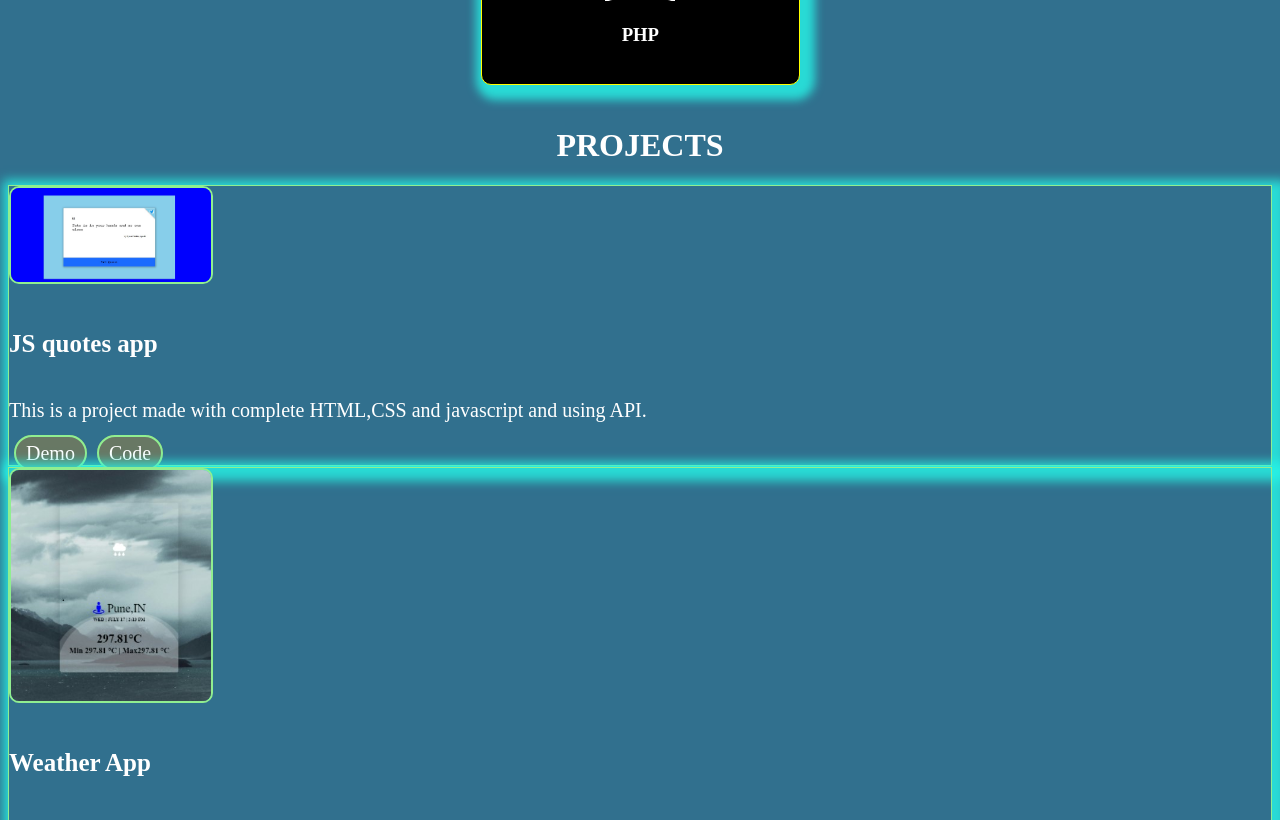
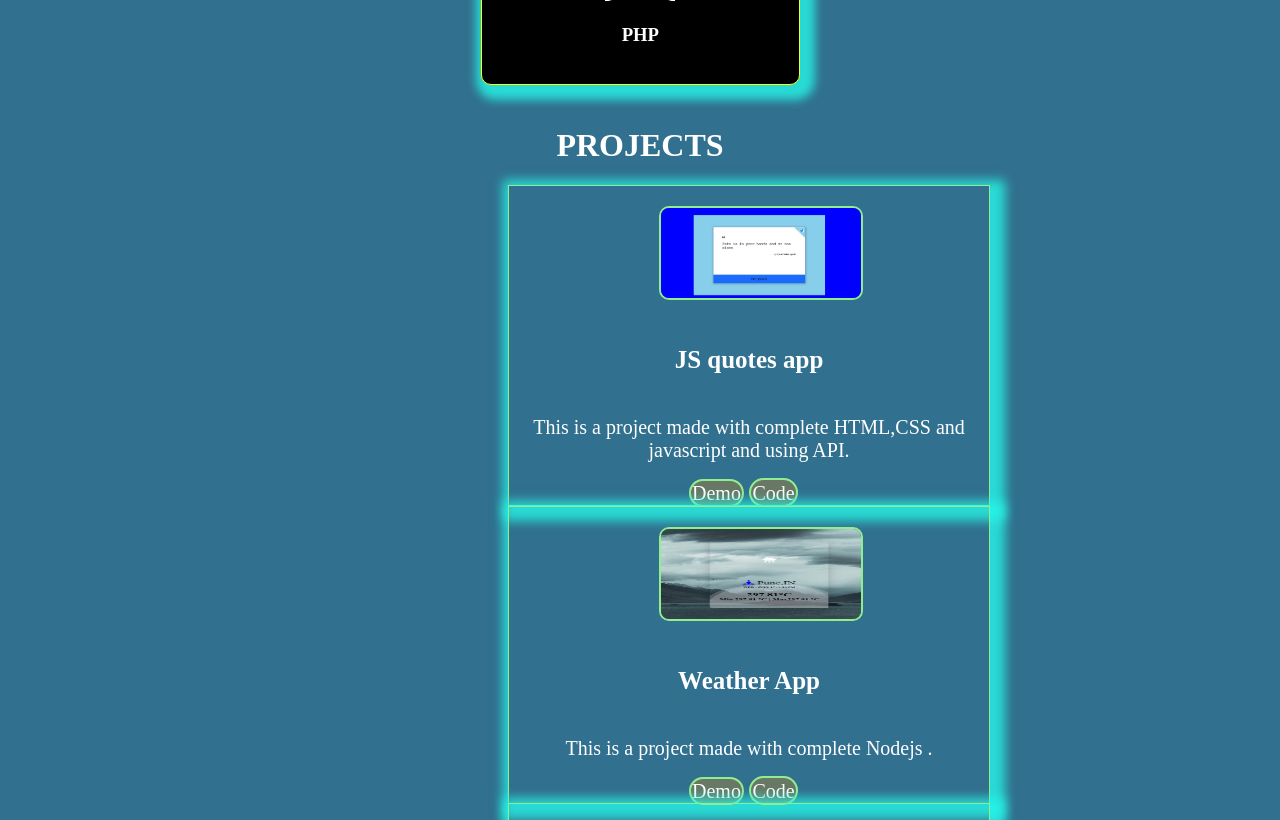
Before and after one commit to sneha090j/port-folio, a React (Vite) app: page / in a window 1280 px wide. Shown: the part 1980-2800 px from the top of the page. Built offline with nearby package versions, Linux system fonts and the light colour scheme.

Commit message:
Update Project.jsx

```diff
--- a/src/component/Project.jsx
+++ b/src/component/Project.jsx
@@ -3,67 +3,95 @@ import project from "./data/project.json";
 
 const Project = () => {
   return (
-    <div className="container projects my-3" id="projects">
-      <h1 style={{ textAlign: "center" }}>PROJECTS</h1>
-      <div className="row d-flex justify-content-center">
+    <>
+      <div className="container projects my-3" id="projects"
+      style={{
+      alignItems:"center",
+      marginLeft:"500px"
+      }}
+      >
+        <h1
+        style={{
+          marginLeft:"-500px",
+          textAlign:"center"
+        }}
+        >PROJECTS</h1>
+        <div className="row d-flex justify-content-center align-content-center"
+
+          >
           {project.map((data) => (
-          <div key={data.id} className="col-sm-6 col-md-4 col-lg-3 my-4">
+            <>
+              <div
+                key={data.id}
+                className="my-4 col-sm-6 col-md-4 col-lg-3 mx-4"
+              >
                 <div
                   className="card bg-dark text-light"
                   style={{
+                    width: "30rem",
                     border: "1px solid lightgreen",
                     boxShadow: "5px 5px 10px 10px rgba(39, 245, 231, 0.8)",
                   }}
                   data-aos="flip-right"
                   data-aos-duration="1000"
                 >
-              <div className="img d-flex justify-content-center p-3">
+                  <div className="img d-flex justify-content-center align-content-center p-3">
                     <img
                       src={data.imageSrc}
                       className="card-img-top"
-                  alt={data.title}
+                      alt="..."
                       style={{
-                    width: "100%",
-                    height: "auto",
-                    maxWidth: "200px",
+                        width: "200px",
+                        height: "90px",
                         border: "2px solid lightgreen",
                         borderRadius: "10px",
+                        marginLeft:"150px",
+                        marginTop:"20px"
+
                       }}
                     />
                   </div>
-              <div className="card-body text-center">
-                <h5 className="card-title" style={{ fontSize: "25px" }}>
-                  {data.title}
-                </h5>
-                <p className="card-text" style={{ fontSize: "20px" }}>
+                  <div className="card">
+                    <h5 className="card-title"
+                    style={{
+                      fontSize:"25px",
+                      textAlign:"center",
+
+                      }}
+                    >{data.title}</h5>
+                    <p className="card-text"
+                    style={{
+                      fontSize:"20px",
+                      textAlign:"center",
+
+                      }}
+                      >
                         {data.description}
                         </p>
-                <a
-                  href={data.demo}
-                  className="btn"
+                    <a href={data.demo} className="btn" style={{
+
+
+                       fontSize:"20px",
+                        border:"2px solid lightgreen",
+                        marginLeft:"180px",
+                       padding:"1px",
+                        borderRadius:"30px",
+                        backgroundColor:"#687864"
+                    }}>
+                      Demo
+
+                    </a>
+
+                    <a href={data.source} className="btn"
                     style={{
-                    fontSize: "20px",
-                    border: "2px solid lightgreen",
-                    margin: "5px",
-                    padding: "5px 10px",
-                    borderRadius: "30px",
-                    backgroundColor: "#687864",
-                    color: "white",
-                  }}
-                >
-                  Demo
-                </a>
-                <a
-                  href={data.source}
-                  className="btn"
-                  style={{
-                    fontSize: "20px",
-                    border: "2px solid lightgreen",
-                    margin: "5px",
-                    padding: "5px 10px",
-                    borderRadius: "30px",
-                    backgroundColor: "#687864",
-                    color: "white",
+
+
+                      fontSize:"20px",
+                       border:"2px solid lightgreen",
+                       marginLeft:"5px",
+                        padding:"1.5px",
+                       borderRadius:"30px",
+                       backgroundColor:"#687864"
                    }}
                     >
                       Code
@@ -71,9 +99,11 @@ const Project = () => {
                   </div>
                 </div>
               </div>
+            </>
           ))}
         </div>
       </div>
+    </>
   );
 };
 
```
Lines whose indentation alone changed are shown as unchanged.
